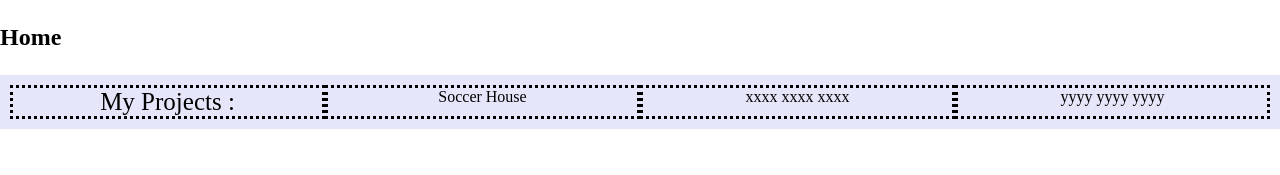
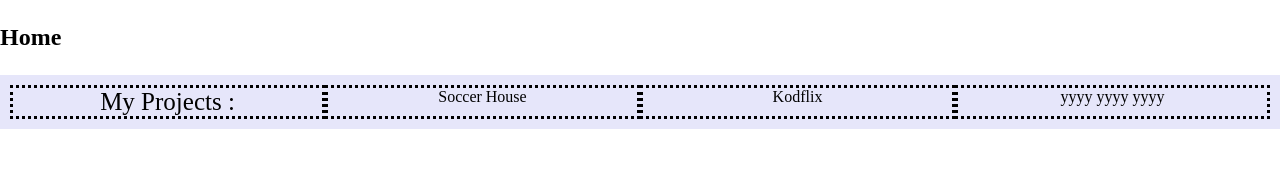
Before and after one commit to abdul-handsome/portfolio, a React (Create React App) app: page / in a window 1280 px wide. Shown: the top 175 px of the page. Built offline with nearby package versions, Linux system fonts and the light colour scheme.

Commit message:
version 1806_03

```diff
--- a/src/App.js
+++ b/src/App.js
@@ -9,7 +9,7 @@ function App() {
     <div className = 'projectContainer'>
     <div className = 'projectLabel'>My Projects :</div>
     <div className = 'individualProject'>Soccer House</div>
-    <div className = 'individualProject'>xxxx xxxx xxxx</div>
+    <div className = 'individualProject'>Kodflix</div>
     <div className = 'individualProject'>yyyy yyyy yyyy</div>
     </div>
     </div>
```
